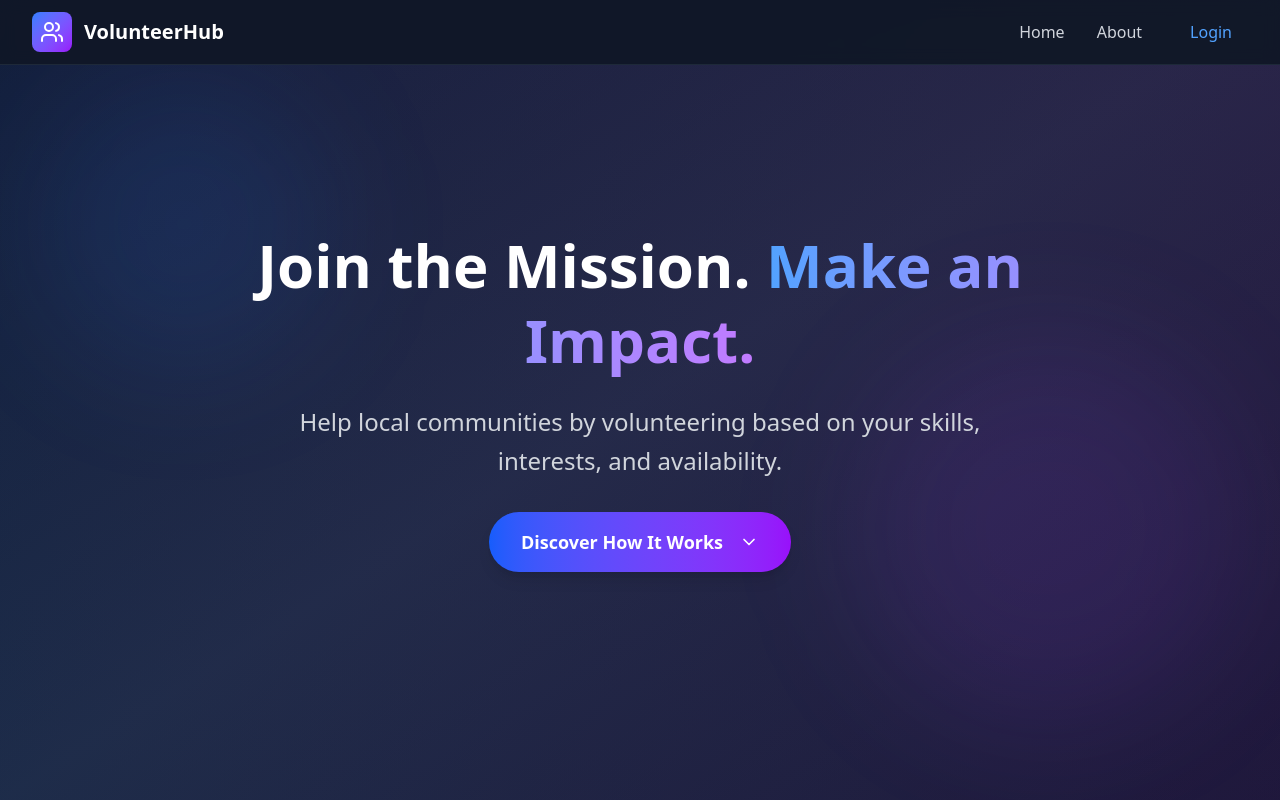
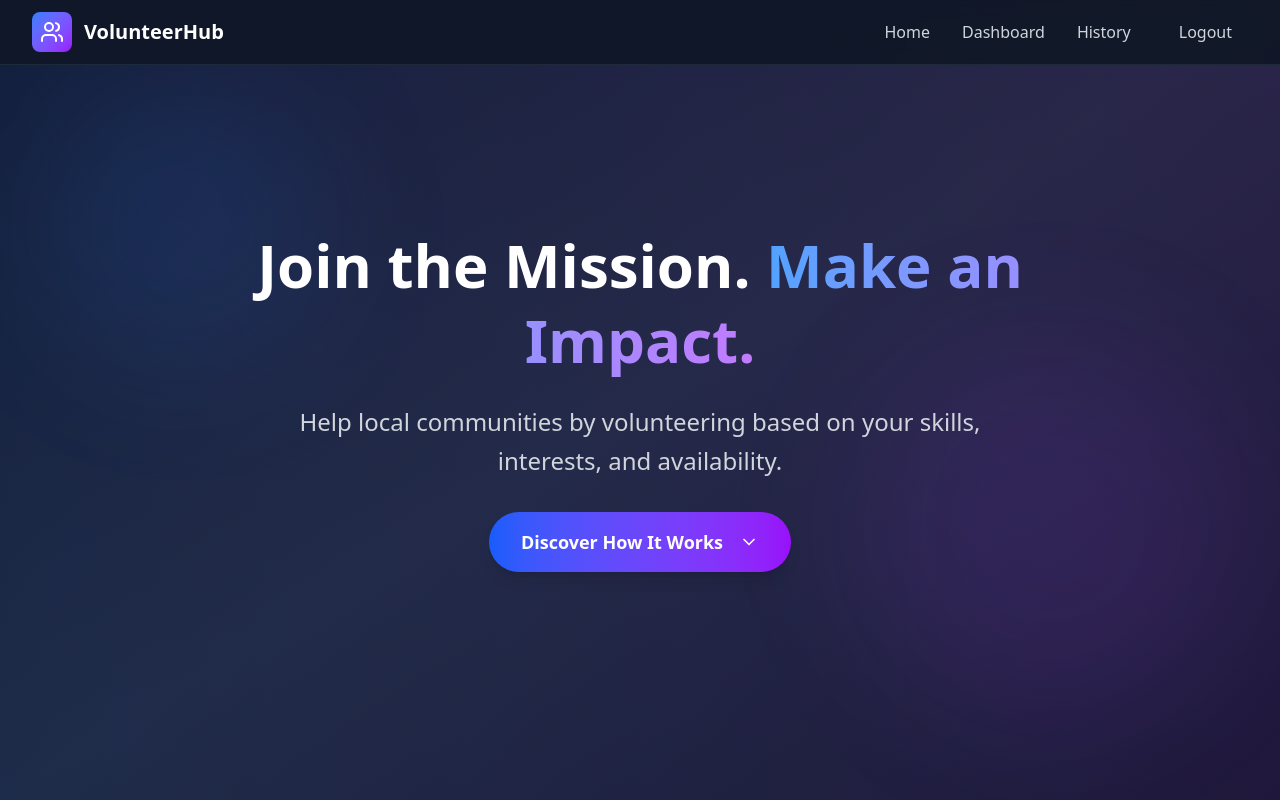
Before and after one commit to leo2971998/COSC-4353-Project, a React (Vite) app in the folder client/: page / in a window 1280 px wide. Shown: the top 800 px of the page. Built offline with nearby package versions, Linux system fonts and the light colour scheme.

Commit message:
Created a dynamic navbar, different views based on certain conditions. Currently just using flags but in the future we will use information pulled from the database.

```diff
--- a/client/components/Navbar.jsx
+++ b/client/components/Navbar.jsx
@@ -1,12 +1,19 @@
 import { useState } from "react";
 import { Menu, X, Users } from "lucide-react";
-import { Button } from "../components/ui/Button";
+import { Button } from "./ui/Button";
+import { Link } from "react-router-dom";
+
+const devMode = {
+  isLoggedIn: true,
+  isProfileComplete: true,
+  currentRoute: "/", // simulate route for scroll behavior
+};
 
 export default function Navbar({ scrollToSection }) {
   const [isMenuOpen, setIsMenuOpen] = useState(false);
 
-  const handleScroll = (id) => {
-    scrollToSection(id);
+  const handleScroll = (section) => {
+    scrollToSection(section);
     setIsMenuOpen(false);
   };
 
@@ -14,7 +21,7 @@ export default function Navbar({ scrollToSection }) {
     <nav className="fixed top-0 left-0 right-0 bg-gray-900/95 backdrop-blur-sm border-b border-gray-800 z-50">
       <div className="max-w-7xl mx-auto px-4 sm:px-6 lg:px-8">
         <div className="flex justify-between items-center h-16">
-          {/* Logo placeholder */}
+          {/* Logo */}
           <div className="flex items-center">
             <div className="w-10 h-10 bg-gradient-to-br from-blue-500 to-purple-600 rounded-lg flex items-center justify-center">
               <Users className="w-6 h-6 text-white" />
@@ -26,31 +33,80 @@ export default function Navbar({ scrollToSection }) {
 
           {/* Desktop Navigation */}
           <div className="hidden md:flex items-center space-x-8">
+            {!devMode.isLoggedIn && devMode.currentRoute === "/" && (
+              <>
                 <button
                   onClick={() => handleScroll("hero")}
-              className="text-gray-300 hover:text-blue-400 transition-colors duration-200 font-medium"
+                  className="text-gray-300 hover:text-blue-400 font-medium transition"
                 >
                   Home
                 </button>
                 <button
                   onClick={() => handleScroll("about")}
-              className="text-gray-300 hover:text-blue-400 transition-colors duration-200 font-medium"
+                  className="text-gray-300 hover:text-blue-400 font-medium transition"
                 >
                   About
                 </button>
-            <Button
-              variant="outline"
-              className="border-blue-500 text-blue-400 hover:bg-blue-500/10 bg-transparent hover:text-blue-300"
-            >
+                <Link to="/login">
+                  <Button className="border-blue-500 text-blue-400 hover:bg-blue-500/10">
                     Login
                   </Button>
+                </Link>
+              </>
+            )}
+
+            {devMode.isLoggedIn && !devMode.isProfileComplete && (
+              <>
+                <Link
+                  to="/"
+                  className="text-gray-300 hover:text-blue-400 font-medium transition"
+                >
+                  Home
+                </Link>
+                <Link
+                  to="/complete-profile"
+                  className="text-gray-300 hover:text-blue-400 font-medium transition"
+                >
+                  <Button>Complete Profile</Button>
+                </Link>
+                <Button className="text-gray-300 hover:text-blue-400 transition">
+                  Logout
+                </Button>
+              </>
+            )}
+
+            {devMode.isLoggedIn && devMode.isProfileComplete && (
+              <>
+                <Link
+                  to="/"
+                  className="text-gray-300 hover:text-blue-400 font-medium transition"
+                >
+                  Home
+                </Link>
+                <Link
+                  to="/dashboard"
+                  className="text-gray-300 hover:text-blue-400 font-medium transition"
+                >
+                  Dashboard
+                </Link>
+                <Link
+                  to="/history"
+                  className="text-gray-300 hover:text-blue-400 font-medium transition"
+                >
+                  History
+                </Link>
+                <Button className="text-gray-300 hover:text-red-400 transition">
+                  Logout
+                </Button>
+              </>
+            )}
           </div>
 
-          {/* Mobile menu button */}
+          {/* Mobile menu toggle */}
           <div className="md:hidden">
             <button
               onClick={() => setIsMenuOpen(!isMenuOpen)}
-              className="text-gray-300 hover:text-blue-400 transition-colors duration-200"
+              className="text-gray-300 hover:text-blue-400 transition"
             >
               {isMenuOpen ? (
                 <X className="w-6 h-6" />
@@ -65,26 +121,67 @@ export default function Navbar({ scrollToSection }) {
         {isMenuOpen && (
           <div className="md:hidden border-t border-gray-800 bg-gray-900">
             <div className="px-2 pt-2 pb-3 space-y-1">
+              {!devMode.isLoggedIn && devMode.currentRoute === "/" && (
+                <>
                   <button
                     onClick={() => handleScroll("hero")}
-                className="block w-full text-left px-3 py-2 text-gray-300 hover:text-blue-400 hover:bg-gray-800 rounded-md transition-colors duration-200 font-medium"
+                    className="block w-full text-left px-3 py-2 text-gray-300 hover:text-blue-400 hover:bg-gray-800 rounded-md"
                   >
                     Home
                   </button>
                   <button
                     onClick={() => handleScroll("about")}
-                className="block w-full text-left px-3 py-2 text-gray-300 hover:text-blue-400 hover:bg-gray-800 rounded-md transition-colors duration-200 font-medium"
+                    className="block w-full text-left px-3 py-2 text-gray-300 hover:text-blue-400 hover:bg-gray-800 rounded-md"
                   >
                     About
                   </button>
-              <div className="px-3 py-2">
-                <Button
-                  variant="outline"
-                  className="w-full border-blue-500 text-blue-400 hover:bg-blue-500/10 bg-transparent hover:text-blue-300"
-                >
+                  <Link to="/login">
+                    <Button className="w-full text-blue-400 hover:bg-blue-500/10">
                       Login
                     </Button>
-              </div>
+                  </Link>
+                </>
+              )}
+
+              {devMode.isLoggedIn && !devMode.isProfileComplete && (
+                <>
+                  <Link
+                    to="/"
+                    className="block px-3 py-2 text-gray-300 hover:text-blue-400 hover:bg-gray-800 rounded-md"
+                  >
+                    Home
+                  </Link>
+                  <Link
+                    to="/complete-profile"
+                    className="block px-3 py-2 text-gray-300 hover:text-blue-400 hover:bg-gray-800 rounded-md"
+                  >
+                    <Button className="w-full">Complete Profile</Button>
+                  </Link>
+                  <Button className="w-full text-gray-300 hover:text-blue-400 hover:bg-gray-800 transition">
+                    Logout
+                  </Button>
+                </>
+              )}
+
+              {devMode.isLoggedIn && devMode.isProfileComplete && (
+                <>
+                  <Link
+                    to="/dashboard"
+                    className="block px-3 py-2 text-gray-300 hover:text-blue-400 hover:bg-gray-800 rounded-md"
+                  >
+                    Dashboard
+                  </Link>
+                  <Link
+                    to="/history"
+                    className="block px-3 py-2 text-gray-300 hover:text-blue-400 hover:bg-gray-800 rounded-md"
+                  >
+                    <Button className="w-full">History</Button>
+                  </Link>
+                  <Button className="w-full text-gray-300 hover:text-blue-400 hover:bg-gray-800 transition">
+                    Logout
+                  </Button>
+                </>
+              )}
             </div>
           </div>
         )}
```
Lines whose indentation alone changed are shown as unchanged.
